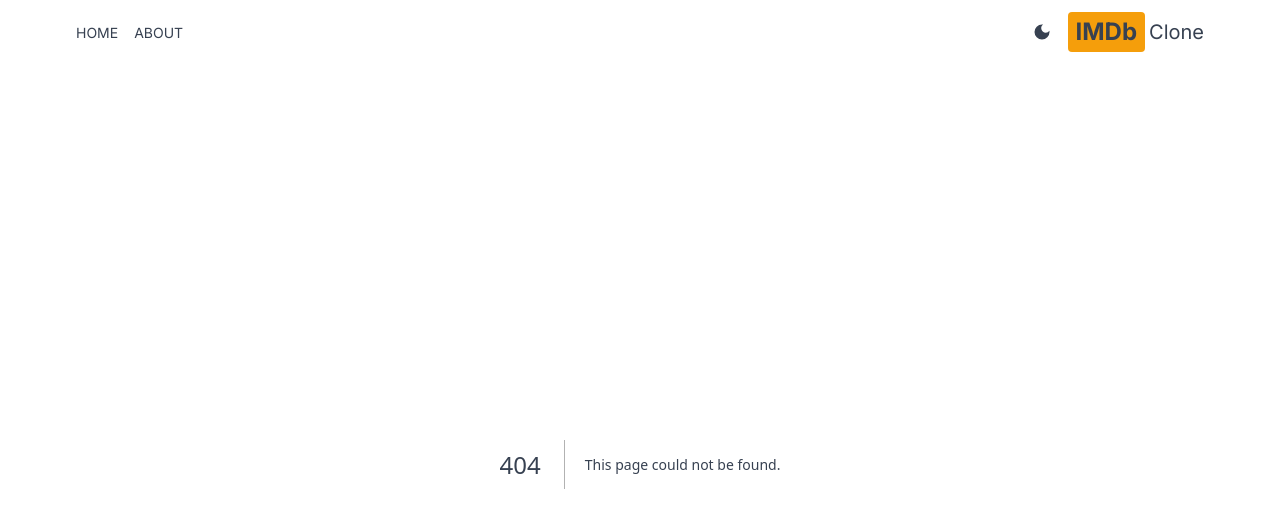
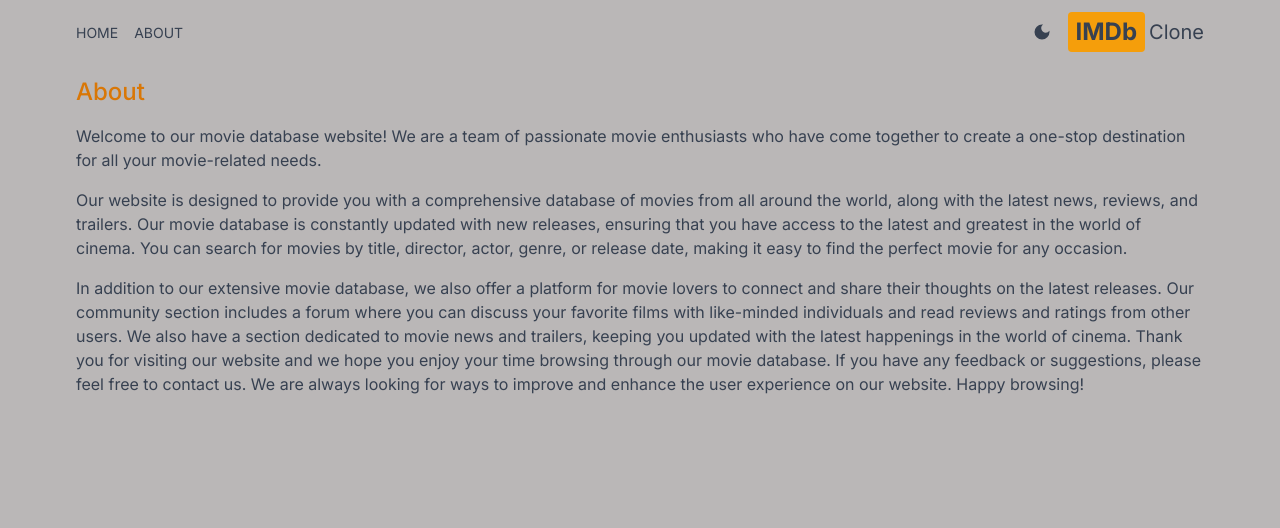
Before and after one commit to andrei-alexandrov/imdb-next.js, a Next.js app: page /about in a window 1280 px wide. Before the commit this address had no page. Shown: the top 528 px of the page. Built offline with nearby package versions, Linux system fonts and the light colour scheme.

Commit message:
added about me page

```diff
--- a/src/app/Provider.jsx
+++ b/src/app/Provider.jsx
@@ -5,7 +5,7 @@
 export default function Providers({ children }) {
   return (
     <ThemeProvider defaultTheme='system' attribute='class'>
-      <div className='text-gray-700 dark:text-gray-200 dark:bg-black min-h-screen select-none transition-colors duration-300'>
+      <div className='text-gray-700 dark:text-gray-200 dark:bg-gray-800 min-h-screen select-none transition-colors duration-300'>
         {children}
       </div>
     </ThemeProvider>
--- /dev/null
+++ b/src/app/about/page.js
@@ -0,0 +1,35 @@
+export default function About() {
+  return (
+    <div className="max-w-6xl mx-auto p-3 flex-col gap-4 space-y-4 ">
+      <h2 className="text-2xl font-medium text-amber-600">About</h2>
+      <p>
+        Welcome to our movie database website! We are a team of passionate movie
+        enthusiasts who have come together to create a one-stop destination for
+        all your movie-related needs.
+      </p>
+      <p>
+        Our website is designed to provide you with a comprehensive database of
+        movies from all around the world, along with the latest news, reviews,
+        and trailers. Our movie database is constantly updated with new
+        releases, ensuring that you have access to the latest and greatest in
+        the world of cinema. You can search for movies by title, director,
+        actor, genre, or release date, making it easy to find the perfect movie
+        for any occasion.
+      </p>
+
+      <p>
+        In addition to our extensive movie database, we also offer a platform
+        for movie lovers to connect and share their thoughts on the latest
+        releases. Our community section includes a forum where you can discuss
+        your favorite films with like-minded individuals and read reviews and
+        ratings from other users. We also have a section dedicated to movie news
+        and trailers, keeping you updated with the latest happenings in the
+        world of cinema. Thank you for visiting our website and we hope you
+        enjoy your time browsing through our movie database. If you have any
+        feedback or suggestions, please feel free to contact us. We are always
+        looking for ways to improve and enhance the user experience on our
+        website. Happy browsing!
+      </p>
+    </div>
+  );
+}
--- a/src/app/globals.css
+++ b/src/app/globals.css
@@ -1,3 +1,7 @@
 @tailwind base;
 @tailwind components;
 @tailwind utilities;
+
+body {
+    background-color: rgb(186, 183, 183);
+}
```
